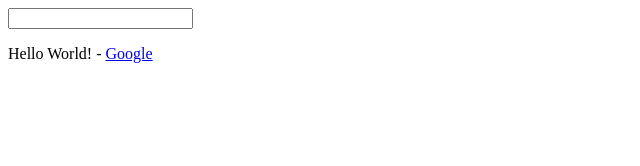
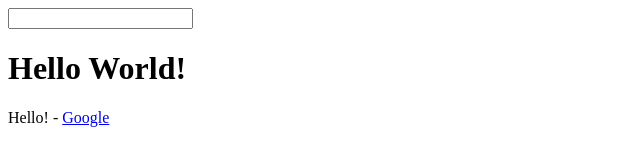
Before and after one commit to sudoheader/VueJS-app, a plain HTML site: page index.html in a window 1280 px wide. Shown: the whole page, without its empty margins (0-640 px from the left). Drawn offline with Linux system fonts and the light colour scheme.

Commit message:
Added v-once directive

```diff
--- a/index.html
+++ b/index.html
@@ -11,6 +11,7 @@
 <body>
 	<div id="app">
 		<input type="text" v-on:input="changeTitle">
+		<h1 v-once>{{ title }}</h1>
 		<p>{{ sayHello() }} - <a v-bind:href="link">Google</a></p>
 	</div>
 	<div>
@@ -23,6 +24,7 @@
 			  },
 			  methods: {
 				  sayHello: function() {
+					this.title = 'Hello!';
 					return this.title;
 				}
 			  }
```
